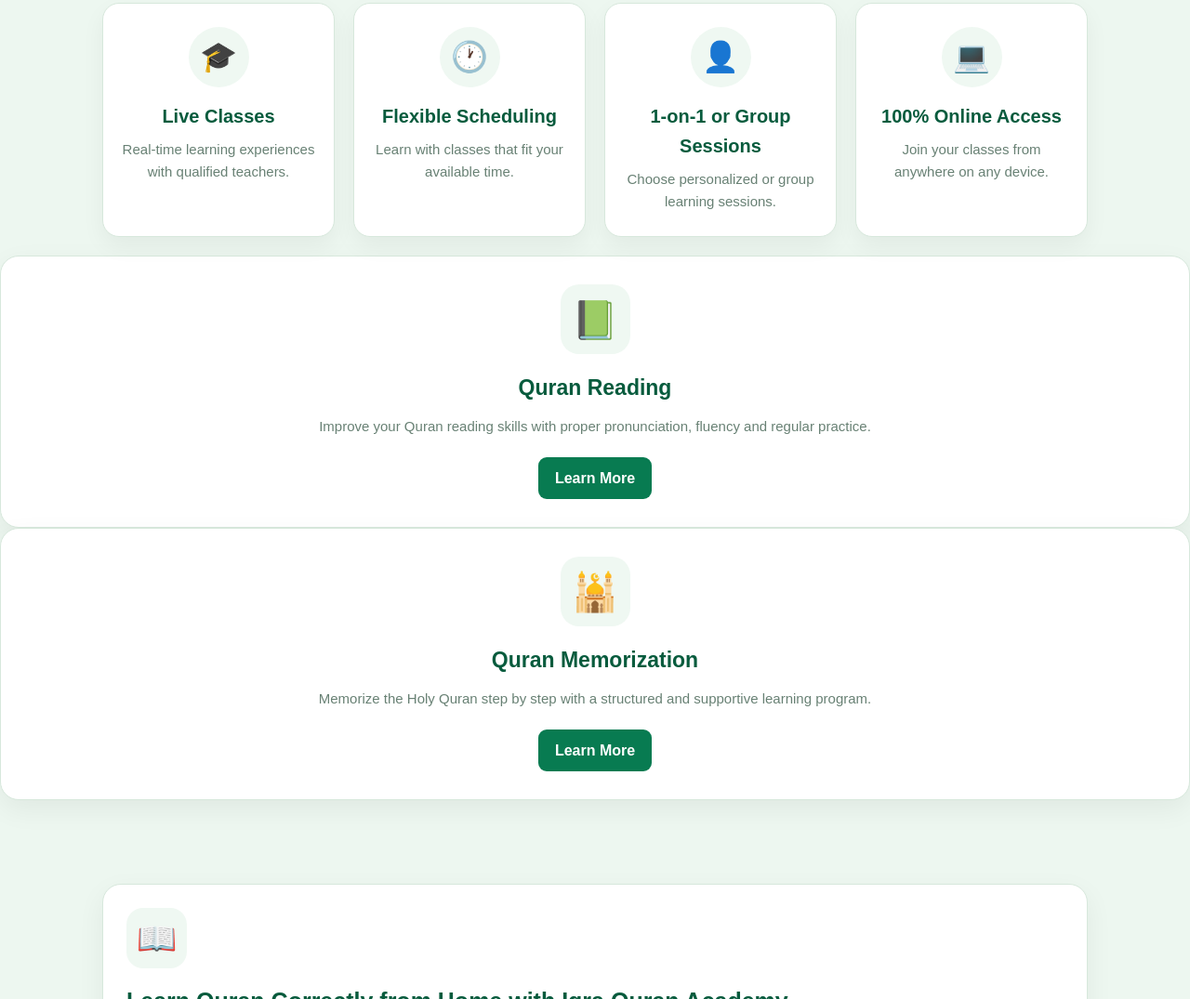
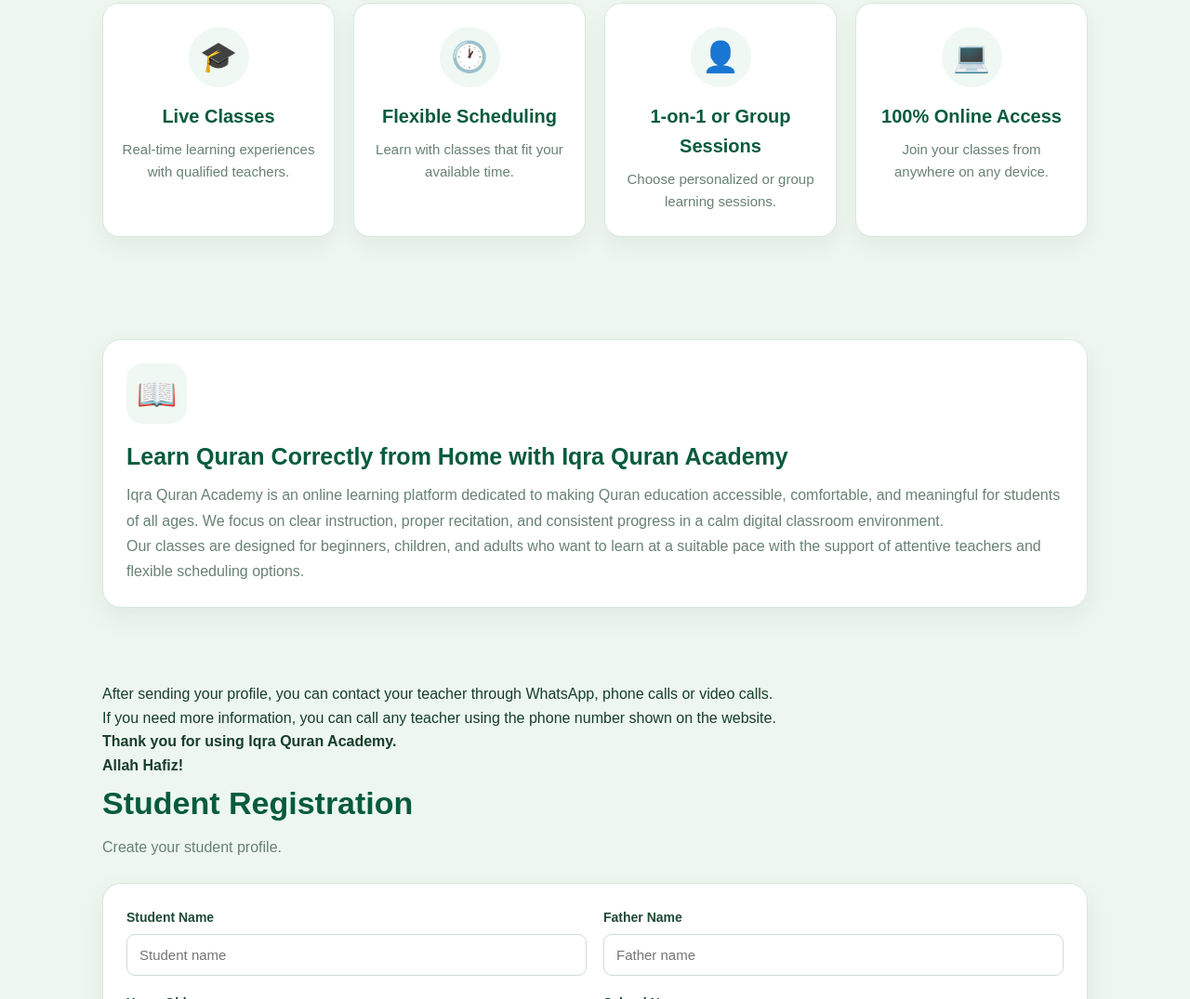
Before and after one commit to awantvhouse-crypto/IQRA-QURAN.ACADEMY, a plain HTML site: page index.html in a window 1280 px wide. Shown: the part 846-1921 px from the top of the page at 93% size. Drawn offline with Linux system fonts and the light colour scheme.

Commit message:
Remove Quran courses section from index.html
Removed sections for Quran Reading and Quran Memorization courses from the index.html file.

```diff
--- a/index.html
+++ b/index.html
@@ -1830,57 +1830,7 @@
   </div>
 
 </section>
-  <!-- EXPLORE OUR WIDE RANGE OF QURAN AND ISLAMIC COURSES -->
-
-
-
-
-    <!-- QURAN READING -->
-
-    <div class="wide-course-card">
-
-      <div class="wide-course-icon">
-        📗
-      </div>
-
-      <h3>Quran Reading</h3>
-
-      <p>
-        Improve your Quran reading skills with proper
-        pronunciation, fluency and regular practice.
-      </p>
-
-      <a href="#start" class="wide-course-button">
-        Learn More
-      </a>
-
-    </div>
-
-
-    <!-- QURAN MEMORIZATION -->
-
-    <div class="wide-course-card">
-
-      <div class="wide-course-icon">
-        🕌
-      </div>
-
-      <h3>Quran Memorization</h3>
-
-      <p>
-        Memorize the Holy Quran step by step with a
-        structured and supportive learning program.
-      </p>
-
-      <a href="#start" class="wide-course-button">
-        Learn More
-      </a>
-
-    </div>
-
-  </div>
-
-</section>
+
 
 <!-- ACADEMY INFORMATION -->
 
```
